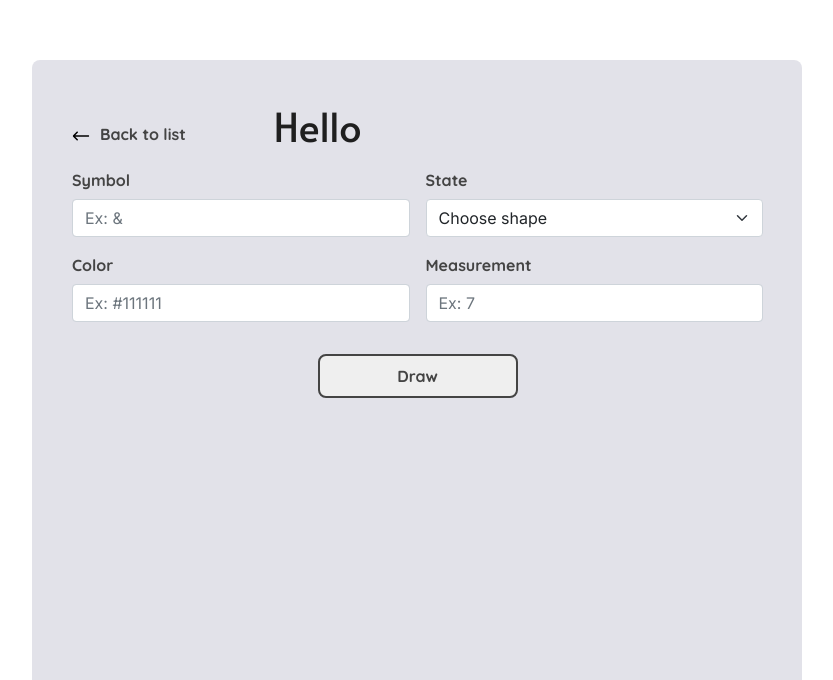
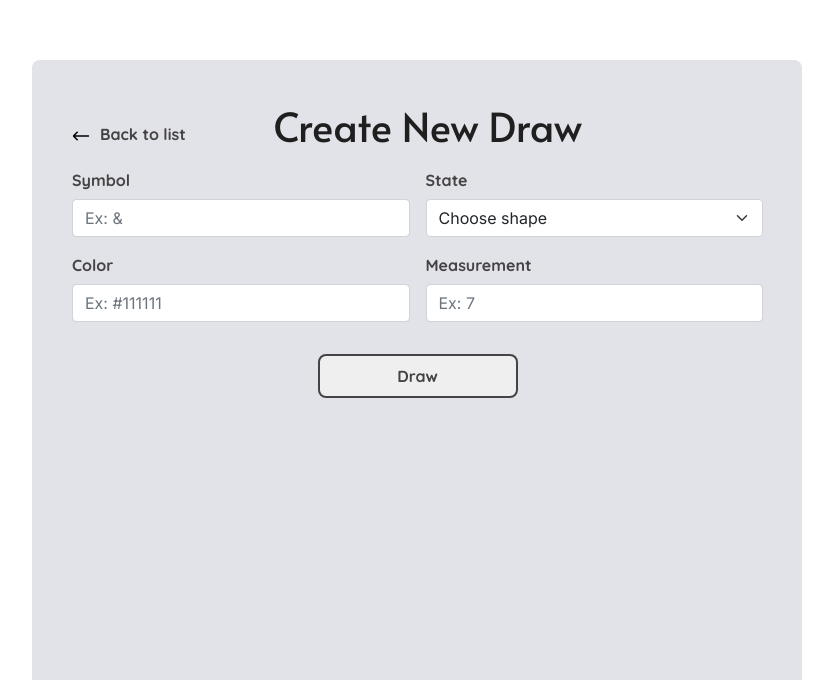
Before and after one commit to trinhviethoang16/udt-test, a Next.js app in the folder FE-Nextjs/: page /create-new in a window 1280 px wide. Shown: the part 120-800 px from the top of the page, without its empty margins (223-1056 px from the left). Built offline with nearby package versions, Linux system fonts and the light colour scheme.

Commit message:
update content

```diff
--- a/FE-Nextjs/app/create-new/page.tsx
+++ b/FE-Nextjs/app/create-new/page.tsx
@@ -65,7 +65,7 @@ const CreateNew = () => {
         <div className="title-holder">
           <BackToList />
           <div className="create-title col-8">
-            <p>Hello</p>
+            <p>Create New Draw</p>
           </div>
           <div></div>
         </div>
```
